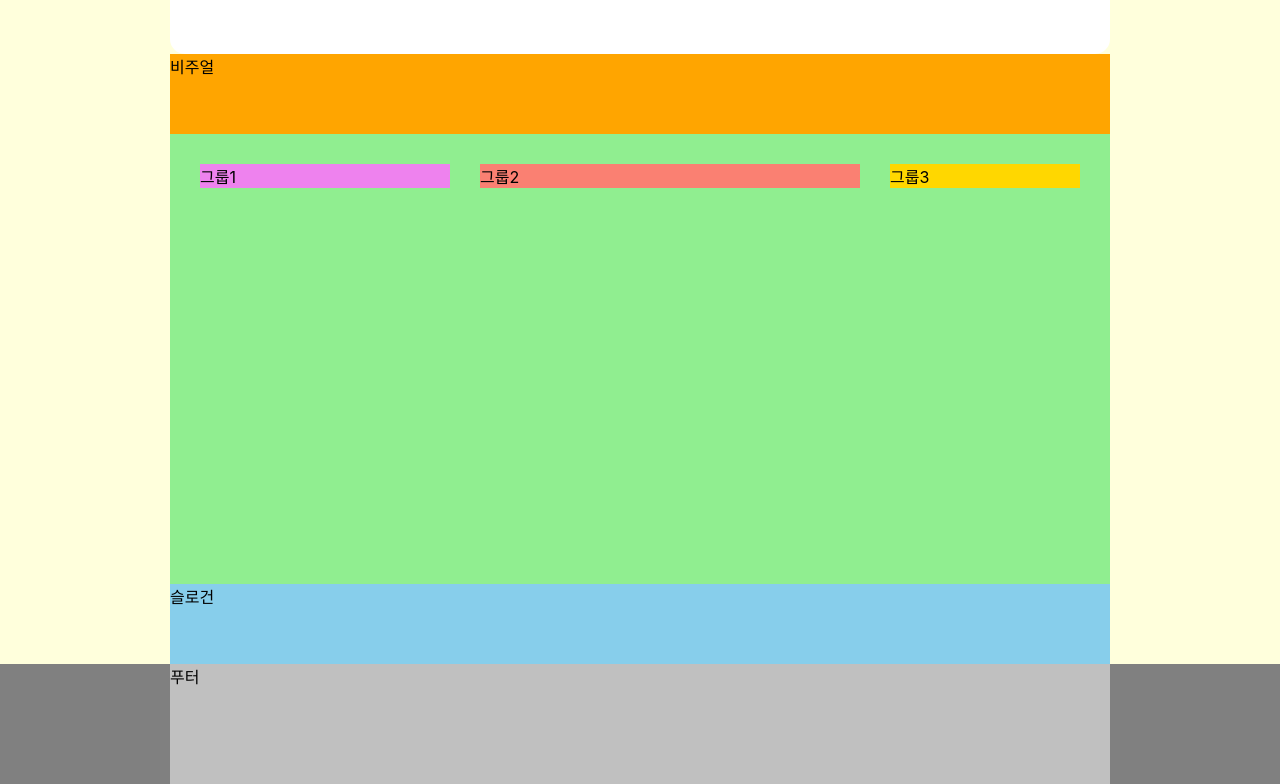
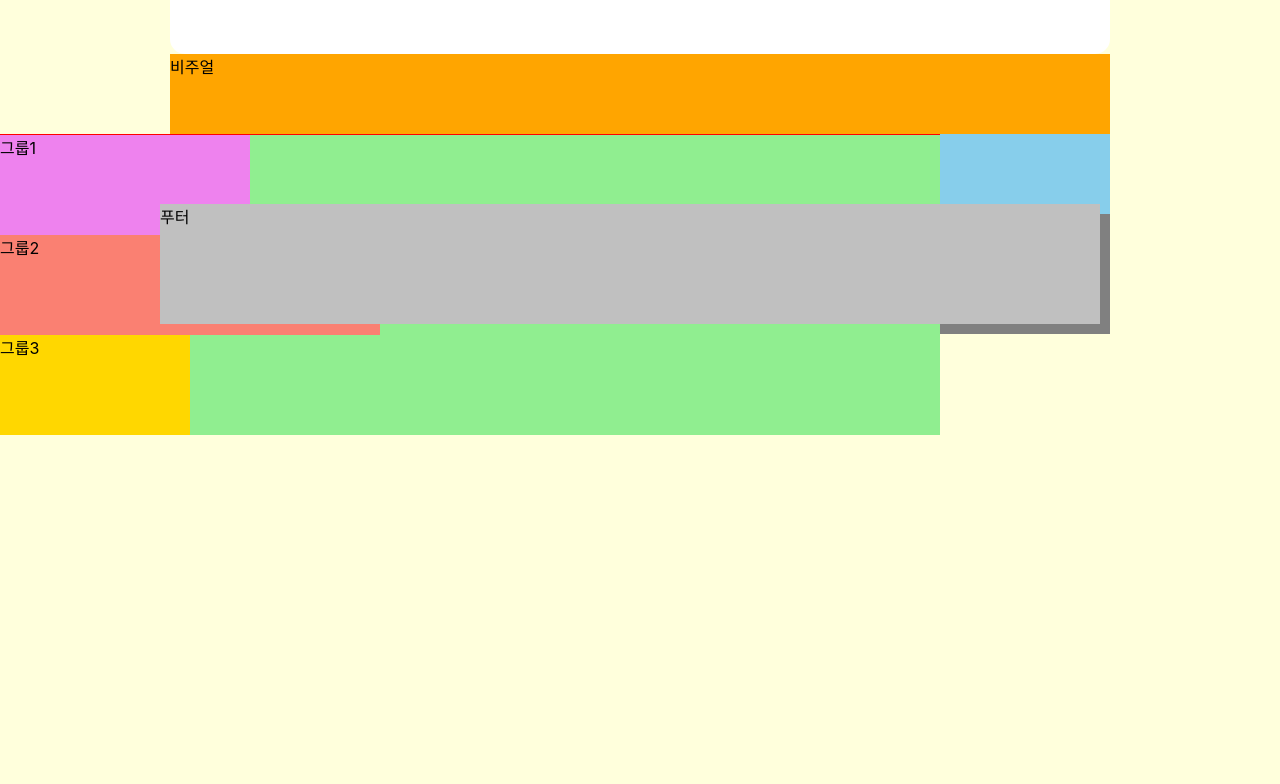
Before and after one commit to yurimpark/HTML5, a website: page index.html in a window 1280 px wide. Shown: the part 66-850 px from the top of the page. After the commit the page ends 800 px from the top, so only its background shows below. Drawn offline with Linux system fonts and the light colour scheme; a web font is replaced by a local one.

```diff
--- a/styles/style.css
+++ b/styles/style.css
@@ -50,17 +50,28 @@
 /* color : red -> 상속 가능 */
 /* box-sizing : border-box -> 상속 불가능 */
 
+/** 겹침 Cascading **/
 /** 우선순위 규칙 **/
 /* li(type selector) - 1점 */
 /* .first(class selector) - 10점 */
 /* #item(id selector) - 100점 */
+
+/* .member -> 10점, li -> 1점, ::before -> 1점  => 12점  */
 /* .member li::before {
   content: ":";
 } */
+/* .member -> 10점, .first -> 10점, ::before -> 1점  => 21점  */
+/* .member .first::before {
+  content: "첫번째 자식요소를 생성합니다.";
+} */
+/* .member li:first-child::before {
+  content: "";
+} */
 
-li.first::before {
-  content: "";
-}
+/* .member li:nth-child(n + 2)::before {
+  content: ":";
+  background-color: skyblue;
+} */
 
 /* .member li::before {
   content: "\e800";
@@ -72,17 +83,13 @@
   background: orange;
   height: 10vh;
 }
+
 /* 메인 */
 .main {
   background: lightgreen;
-  min-height: 450px;
-  display: flex;
-  flex-flow: row nowrap; /* flex-direction: row; + flex-wrap: nowrap; */
-  /* justify-content: space-evenly;   익스플로러에서는 안됨 */
-  justify-content: space-between;
-  align-items: flex-start;
-  padding: 30px;
-  /* overflow: hidden; */
+  border-top: 1px solid red;
+  /* min-height: 450px; */
+  position: absolute;
 }
 
 /* .main::after {
@@ -90,6 +97,10 @@
   clear: both;
   display: block;
 } */
+
+.group {
+  height: 100px;
+}
 
 .group1 {
   background-color: violet;
@@ -113,8 +124,14 @@
 /* 푸터 */
 .footer {
   background: gray;
+  width: 940px;
+  margin: 0 auto;
 }
+
 .footer-inner {
+  background: silver;
   height: 15vh;
-  background: silver;
+  position: relative;
+  top: -10px;
+  left: -10px;
 }
```
